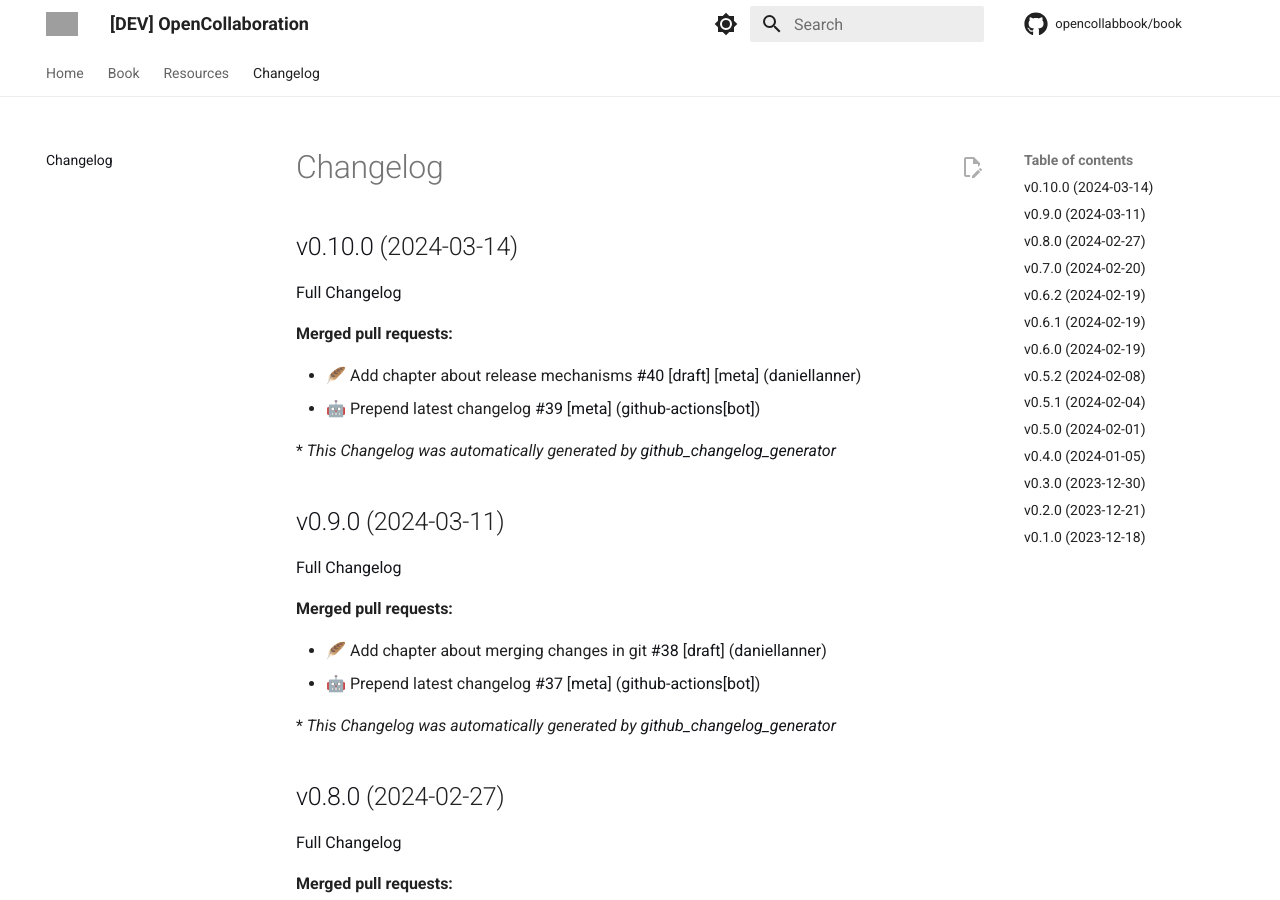
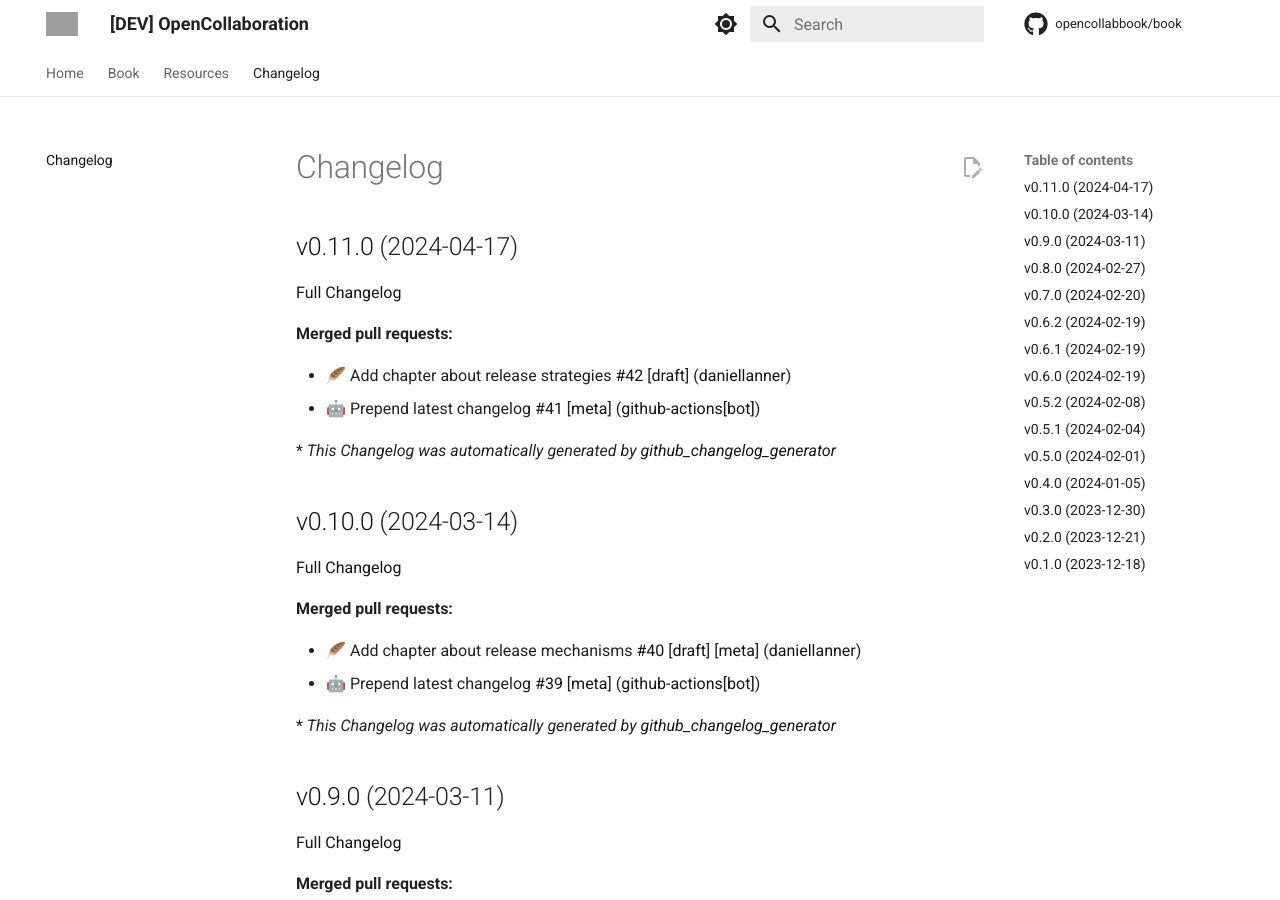
Before and after one commit to engineering-collaboration/book, an MkDocs documentation site: the page built from docs/changelog.md, in a window 1280 px wide and 900 px high. Built offline with MkDocs 1.6.1 and Material for MkDocs 9.7.7, drawn with Linux system fonts in a browser that asks for light colours; comment, search, counter and statistics services are not loaded; grey boxes are pictures that could not be loaded.

Commit message:
[create-pull-request] automated change (#43)
Co-authored-by: daniellanner <1517594+daniellanner@users.noreply.github.com>

```diff
--- a/docs/changelog.md
+++ b/docs/changelog.md
@@ -1,4 +1,17 @@
 # Changelog
+
+## [v0.11.0](https://github.com/opencollabbook/book/tree/v0.11.0) (2024-04-17)
+
+[Full Changelog](https://github.com/opencollabbook/book/compare/v0.10.0...v0.11.0)
+
+**Merged pull requests:**
+
+- 🪶 Add chapter about release strategies [\#42](https://github.com/opencollabbook/book/pull/42) [[draft](https://github.com/opencollabbook/book/labels/draft)] ([daniellanner](https://github.com/daniellanner))
+- 🤖 Prepend latest changelog [\#41](https://github.com/opencollabbook/book/pull/41) [[meta](https://github.com/opencollabbook/book/labels/meta)] ([github-actions[bot]](https://github.com/apps/github-actions))
+
+
+
+\* *This Changelog was automatically generated by [github_changelog_generator](https://github.com/github-changelog-generator/github-changelog-generator)*
 
 ## [v0.10.0](https://github.com/opencollabbook/book/tree/v0.10.0) (2024-03-14)
 
```
